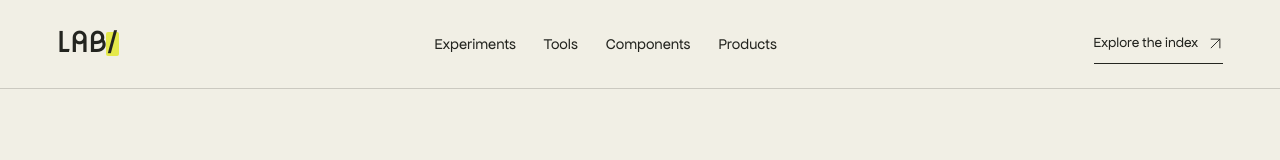
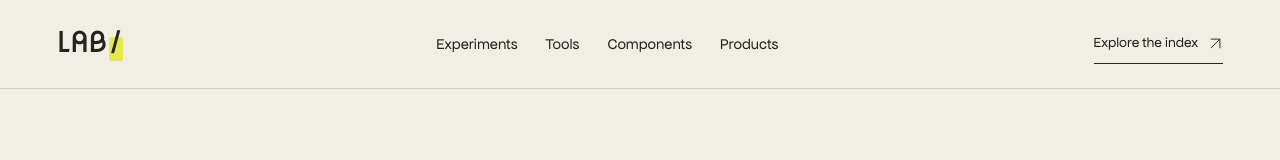
Before and after one commit to tanishkfr/tanishk-interface-lab, a Next.js app: page / in a window 1280 px wide. Shown: the top 160 px of the page. Built offline with nearby package versions, Linux system fonts and the light colour scheme; no server answers.

Commit message:
Align the logo slash box and add breathing room

```diff
--- a/app/styles/playground.css
+++ b/app/styles/playground.css
@@ -78,6 +78,7 @@ p {
   font: 800 32px/1 var(--lab-display);
   letter-spacing: -0.04em;
   display: inline-flex;
+  gap: 0.1em;
 }
 .v2-logo span {
   position: relative;
@@ -88,7 +89,7 @@ p {
 .v2-logo span::before {
   content: "";
   position: absolute;
-  inset: 0.14em -0.04em;
+  inset: 0.29em -0.04em -0.01em;
   z-index: -1;
   background: var(--lab-acid);
   border-radius: 2px;
```
